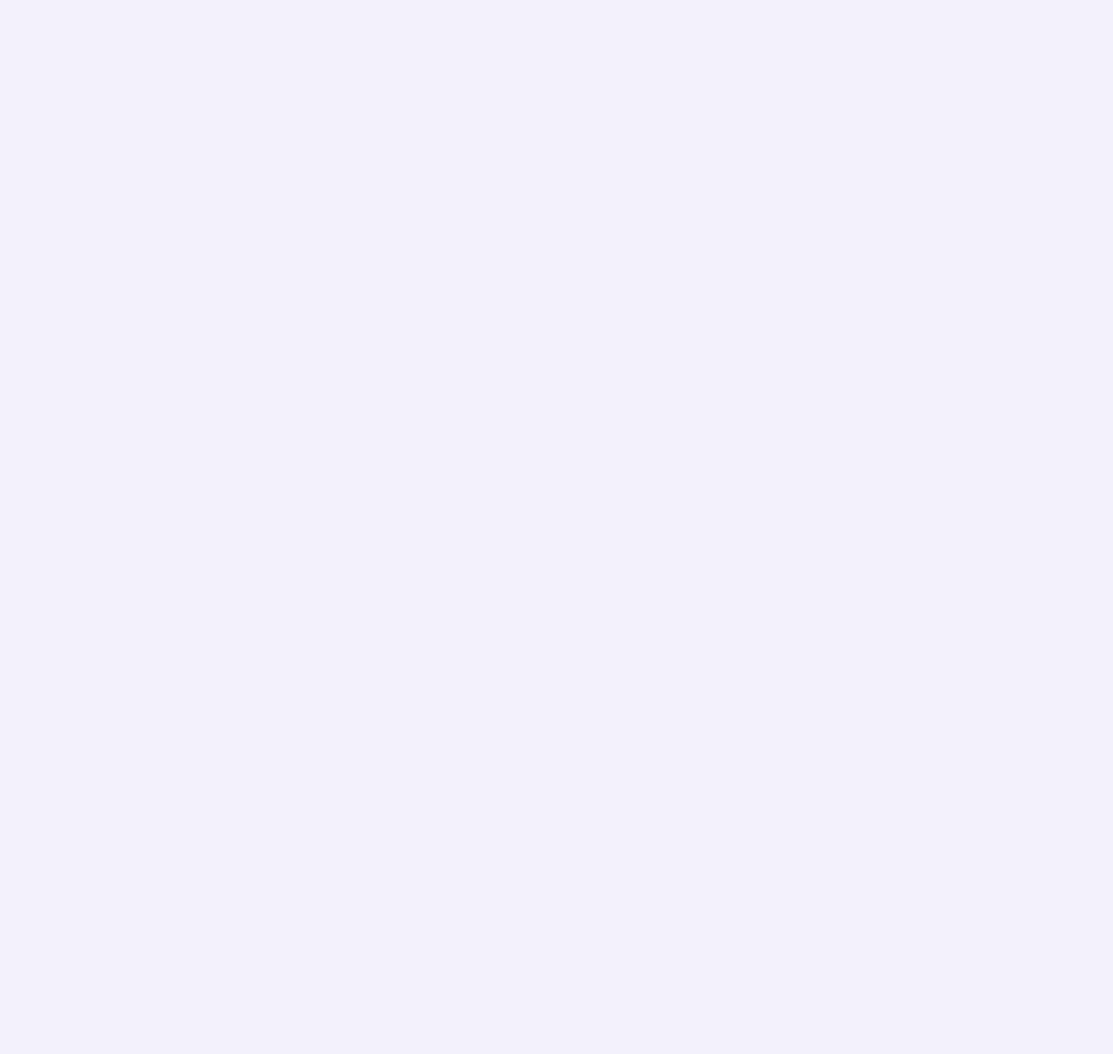
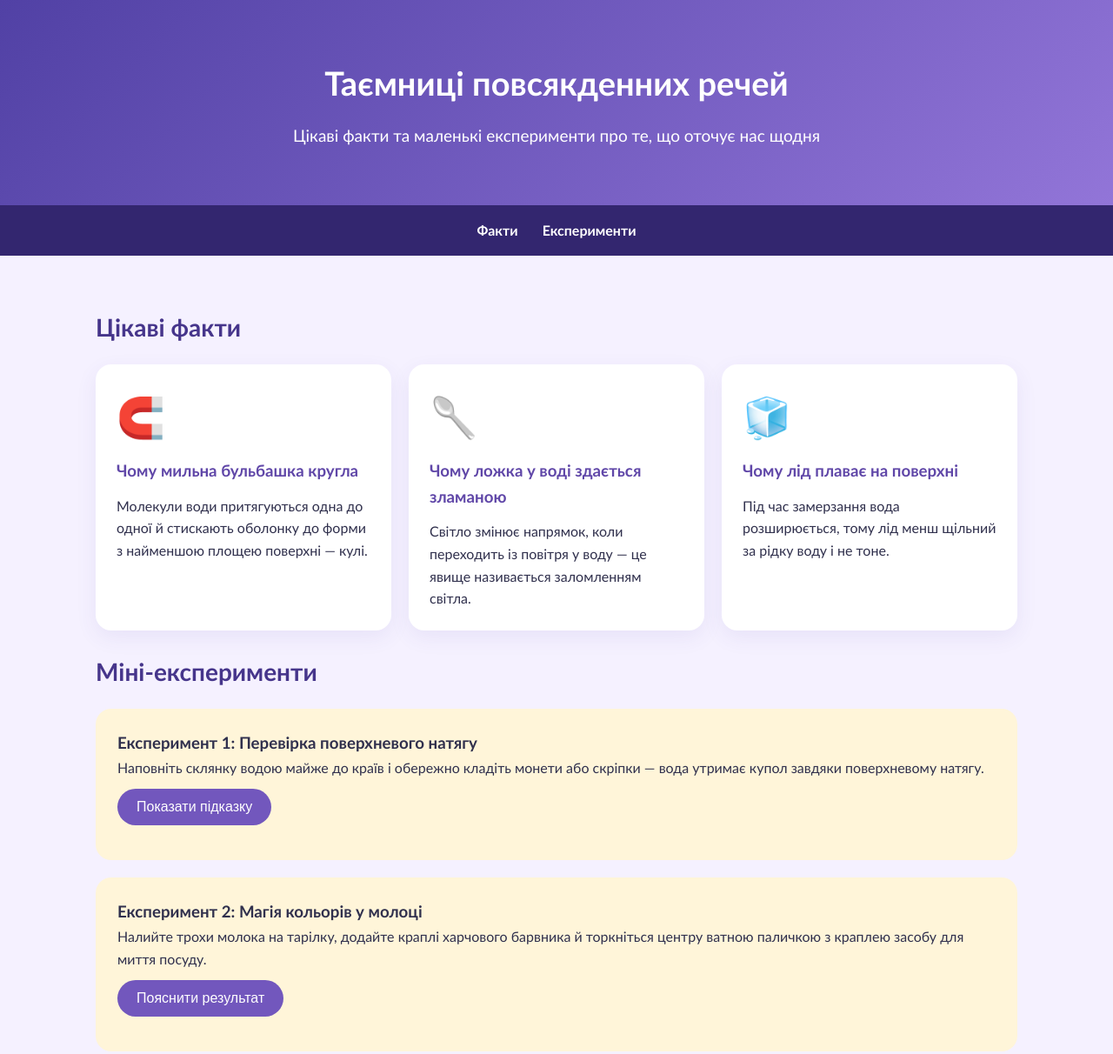
Before and after one commit to cornaviktoria67-ops/secrets-of-everyday-things, a plain HTML site: page index.html in a window 1280 px wide. Shown: the top 1212 px of the page at 87% size. Before the commit the page ends 800 px from the top, so only its background shows below. Drawn offline with Linux system fonts and the light colour scheme.

Commit message:
Refactor HTML and CSS structure for clarity

```diff
--- a/index.html
+++ b/index.html
@@ -5,7 +5,6 @@
   <meta charset="UTF-8">
   <meta name="viewport" content="width=device-width, initial-scale=1.0">
   <title>Таємниці повсякденних речей</title>
-
   <style>
     * {
       margin: 0;
@@ -42,6 +41,7 @@ nav {
       text-align: center;
       position: sticky;
       top: 0;
+      z-index: 100;
     }
 
     nav a {
@@ -62,39 +62,28 @@ nav a:hover {
     }
 
     h2 {
-    color: #6047a8;
-    text-align: center;
-    margin-bottom: 25px;
-    font-size: 29px;
-}
-
-.intro {
-    text-align: center;
-    font-size: 18px;
+      color: #46358b;
+      margin: 25px 0 15px;
+      font-size: 28px;
     }
 
     .cards {
       display: grid;
-    grid-template-columns: repeat(auto-fit, minmax(220px, 1fr));
+      grid-template-columns: repeat(auto-fit, minmax(260px, 1fr));
       gap: 20px;
-    margin-top: 25px;
+      margin: 20px 0;
     }
 
     .card {
       background: white;
-    padding: 25px;
       border-radius: 18px;
-    text-align: center;
-    box-shadow: 0 5px 15px #d9d0ed;
-    transition: 0.3s;
-}
-
-.card:hover {
-    transform: translateY(-7px);
+      padding: 24px;
+      box-shadow: 0 8px 24px rgba(81, 65, 165, 0.08);
     }
 
     .card .emoji {
       font-size: 45px;
+      margin-bottom: 10px;
     }
 
     .card h3 {
@@ -138,7 +127,7 @@ footer {
       margin-top: 35px;
     }
 
-@media(max-width: 600px) {
+    @media (max-width: 600px) {
       header h1 {
         font-size: 28px;
       }
@@ -150,5 +139,72 @@ footer {
     }
   </style>
 </head>
+<body>
+  <header>
+    <h1>Таємниці повсякденних речей</h1>
+    <p>Цікаві факти та маленькі експерименти про те, що оточує нас щодня</p>
+  </header>
 
-<body>
+  <nav>
+    <a href="#facts">Факти</a>
+    <a href="#experiments">Експерименти</a>
+  </nav>
+
+  <main class="container">
+    <section id="facts">
+      <h2>Цікаві факти</h2>
+      <div class="cards">
+        <article class="card">
+          <div class="emoji">🧲</div>
+          <h3>Чому мильна бульбашка кругла</h3>
+          <p>Молекули води притягуються одна до одної й стискають оболонку до форми з найменшою площею поверхні — кулі.</p>
+        </article>
+        <article class="card">
+          <div class="emoji">🥄</div>
+          <h3>Чому ложка у воді здається зламаною</h3>
+          <p>Світло змінює напрямок, коли переходить із повітря у воду — це явище називається заломленням світла.</p>
+        </article>
+        <article class="card">
+          <div class="emoji">🧊</div>
+          <h3>Чому лід плаває на поверхні</h3>
+          <p>Під час замерзання вода розширюється, тому лід менш щільний за рідку воду і не тоне.</p>
+        </article>
+      </div>
+    </section>
+
+    <section id="experiments">
+      <h2>Міні-експерименти</h2>
+      <div class="experiment">
+        <h3>Експеримент 1: Перевірка поверхневого натягу</h3>
+        <p>Наповніть склянку водою майже до країв і обережно кладіть монети або скріпки — вода утримає купол завдяки поверхневому натягу.</p>
+        <button type="button" onclick="showResult('exp1', 'Підказка: спробуйте додати краплю мила — поверхневий натяг миттєво ослабне!')">
+          Показати підказку
+        </button>
+        <div id="exp1" class="result"></div>
+      </div>
+
+      <div class="experiment">
+        <h3>Експеримент 2: Магія кольорів у молоці</h3>
+        <p>Налийте трохи молока на тарілку, додайте краплі харчового барвника й торкніться центру ватною паличкою з краплею засобу для миття посуду.</p>
+        <button type="button" onclick="showResult('exp2', 'Чому так відбувається: мило руйнує жирові зв’язки й створює рух поверхневого шару рідини.')">
+          Пояснити результат
+        </button>
+        <div id="exp2" class="result"></div>
+      </div>
+    </section>
+  </main>
+
+  <footer>
+    <p>Таємниці повсякденних речей • Створено на GitHub</p>
+  </footer>
+
+  <script>
+    function showResult(elementId, text) {
+      const box = document.getElementById(elementId);
+      if (box) {
+        box.textContent = text;
+      }
+    }
+  </script>
+</body>
+</html>
```
Lines whose indentation alone changed are shown as unchanged.
